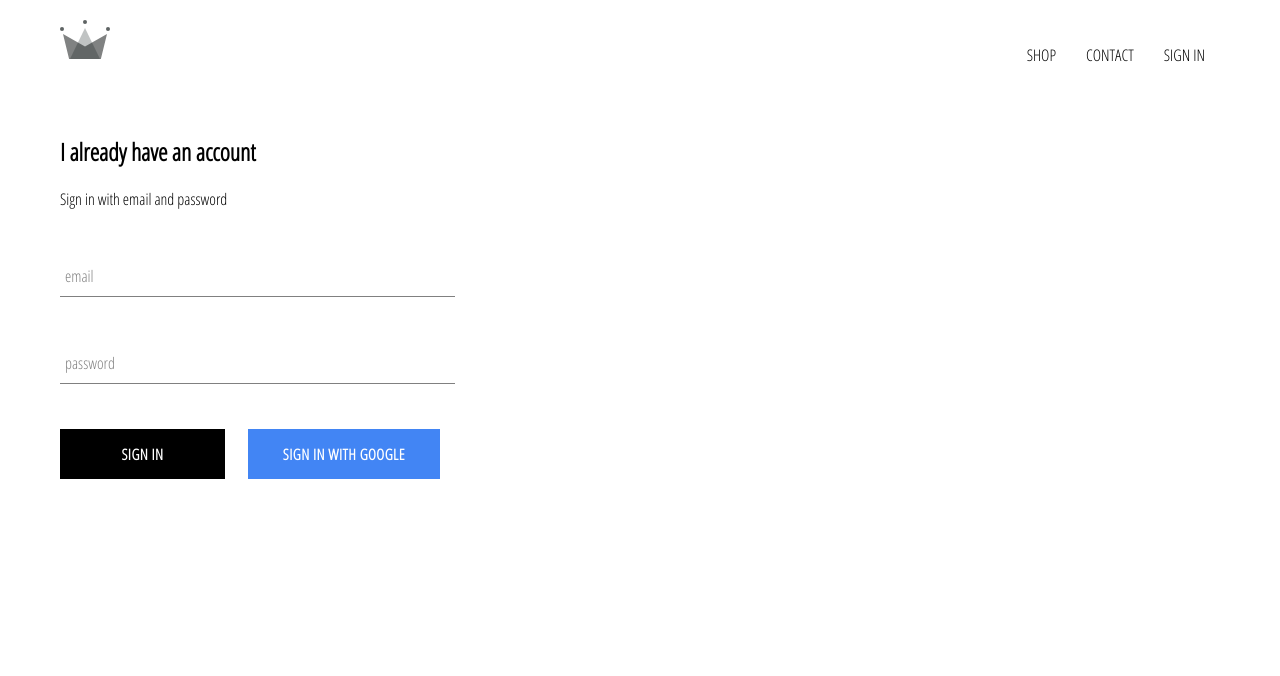
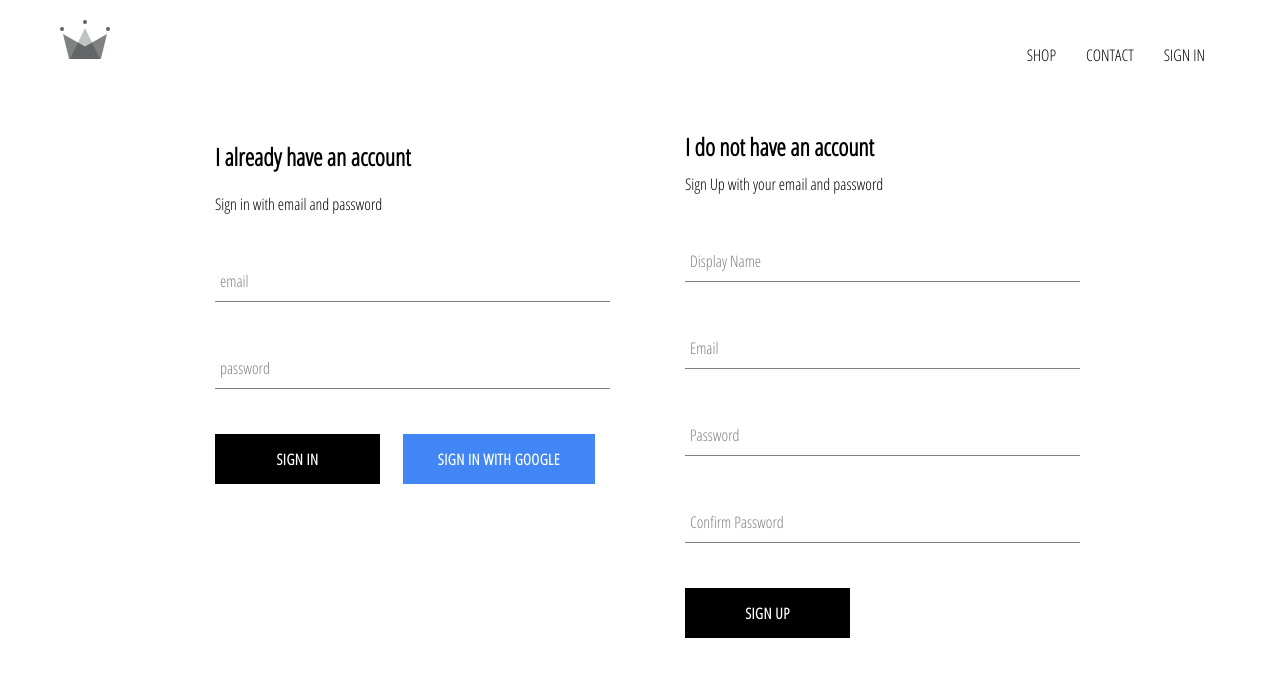
Before and after one commit to spanjshiri/e-commerce-app, a React (Create React App) app: page /signin in a window 1280 px wide. Shown: the top 676 px of the page. Built offline with nearby package versions, Linux system fonts and the light colour scheme; no server answers.

Commit message:
implemented firebase utils and store authenticated users in db

```diff
--- a/src/App.tsx
+++ b/src/App.tsx
@@ -6,7 +6,7 @@
 import ShopPage from './pages/shop/shop.component';
 import Header from './components/header/header.component';
 import SignInAndSignUp from './pages/signInAndSignUp/signInAndSignUp.component'
-import { auth } from './firebase/firebase.utils';
+import { auth, createUserProfileDocument } from './firebase/firebase.utils';
 import React from 'react';
 
 interface props {
@@ -29,10 +29,24 @@
   unsubscribeFromAuth: { (): void; (): void; } = () => {};
 
   componentDidMount() {
-    this.unsubscribeFromAuth = auth.onAuthStateChanged(user => {
-      this.setState({currentUser: user});
+    this.unsubscribeFromAuth = auth.onAuthStateChanged(async userAuth => {
+      if(userAuth) {
+        const userRef = await createUserProfileDocument(userAuth);
 
-      console.log(user)
+        userRef?.onSnapshot(snapShot => {
+          this.setState({
+            currentUser: {
+              id: snapShot.id,
+              ...snapShot.data()
+            }
+          })
+
+          console.log(this.state);
+        })
+      }
+      else{
+        this.setState({currentUser: userAuth});
+      }
     })
   }
 
--- /dev/null
+++ b/src/components/signUp/signUp.component.tsx
@@ -0,0 +1,119 @@
+import React from 'react';
+
+import FormInput from '../formInput/formInput.component';
+import CustomButton from '../button/button.component';
+
+import { auth, createUserProfileDocument} from '../../firebase/firebase.utils';
+
+import './signUp.styles.scss';
+
+interface props {
+
+}
+
+interface state {
+    displayName: string,
+    email: string,
+    password: string,
+    confirmPassword: string
+}
+
+class SignUp extends React.Component<props, state> {
+    constructor(props: any) {
+        super(props);
+
+        this.state = {
+            displayName: '',
+            email: '',
+            password: '',
+            confirmPassword: ''
+        }
+    }
+
+    handleSubmit = async (event: any) => {
+        event.preventDefault();
+
+        const {displayName, email, password, confirmPassword} = this.state;
+
+        if(password !== confirmPassword) {
+            alert("Passwords don't match");
+            return;
+        }
+
+        try {
+            const { user } = await auth.createUserWithEmailAndPassword(email, password);
+
+            await createUserProfileDocument(user, {displayName});
+
+            this.setState({ displayName: '', email: '', password: '', confirmPassword: '' })
+        } catch(error) {
+            console.error(error);
+        }
+
+    }
+
+    handleNameChange = (event: any) => {
+        this.setState({ displayName: event.target.value });
+    }
+
+    handleEmailChange = (event: any) => {
+        this.setState({ email: event.target.value });
+    }
+
+    handlePasswordChange = (event: any) => {
+        this.setState({ password: event.target.value });
+    }
+
+    handleConfirmPasswordChange = (event: any) => {
+        this.setState({ confirmPassword: event.target.value });
+    }
+
+    render() {
+
+        const {displayName, email, password, confirmPassword} = this.state;
+
+        return (
+            <div className='sign-up'>
+                <h2 className='title'>I do not have an account</h2>
+                <span>Sign Up with your email and password</span>
+                <form className='sign-up-form' onSubmit={this.handleSubmit}>
+                    <FormInput
+                        type='text'
+                        name='displayName'
+                        value={displayName}
+                        label='Display Name'
+                        handleChange={this.handleNameChange}
+                        required
+                    />
+                    <FormInput
+                        type='email'
+                        name='email'
+                        value={email}
+                        label='Email'
+                        handleChange={this.handleEmailChange}
+                        required
+                    />
+                    <FormInput
+                        type='password'
+                        name='password'
+                        value={password}
+                        label='Password'
+                        handleChange={this.handlePasswordChange}
+                        required
+                    />
+                    <FormInput
+                        type='password'
+                        name='confirmPassword'
+                        value={confirmPassword}
+                        label='Confirm Password'
+                        handleChange={this.handleConfirmPasswordChange}
+                        required
+                    />
+                    <CustomButton type='submit'>SIGN UP</CustomButton>
+                </form>
+            </div>
+        )
+    }
+}
+
+export default SignUp;
--- /dev/null
+++ b/src/components/signUp/signUp.styles.scss
@@ -0,0 +1,9 @@
+.sign-up {
+    display: flex;
+    flex-direction: column;
+    width: 380px;
+
+    .title {
+        margin: 10px 0;
+    }
+}
--- a/src/firebase/firebase.utils.js
+++ b/src/firebase/firebase.utils.js
@@ -12,6 +12,34 @@
     measurementId: "G-LKMRB1WLM8"
 };
 
+export const createUserProfileDocument = async(userAuth, additionalData) => {
+    if(!userAuth) {
+        return;
+    }
+
+    const userRef = firestore.doc(`users/${userAuth.uid}`);
+
+    const snapShot = await userRef.get();
+
+    if(!snapShot.exists) {
+        const  { displayName, email } = userAuth;
+        const createdAt = new Date();
+
+        try {
+            await userRef.set({
+                displayName,
+                email,
+                createdAt,
+                ...additionalData
+            })
+        } catch(error) {
+            console.log('error creating a user', error.message);
+        }
+    }
+
+    return userRef;
+}
+
 firebase.initializeApp(config);
 
 export const auth = firebase.auth();
--- a/src/pages/signInAndSignUp/signInAndSignUp.component.tsx
+++ b/src/pages/signInAndSignUp/signInAndSignUp.component.tsx
@@ -2,11 +2,13 @@
 import './signInAndSignUp.styles.scss';
 
 import SignIn from '../../components/signIn/signIn.component';
+import SignUp from '../../components/signUp/signUp.component';
 
 const SignInAndSignUp: any = () => {
     return (
         <div className='sign-in-and-sign-up'>
             <SignIn />
+            <SignUp />
         </div>
     )
 }
--- a/src/pages/signInAndSignUp/signInAndSignUp.styles.scss
+++ b/src/pages/signInAndSignUp/signInAndSignUp.styles.scss
@@ -0,0 +1,6 @@
+.sign-in-and-sign-up {
+    width: 850px;
+    display: flex;
+    justify-content: space-between;
+    margin: 30px auto;
+}
```
Also changed, not shown: 1 other file (tests, documents, lock files or other folders).
